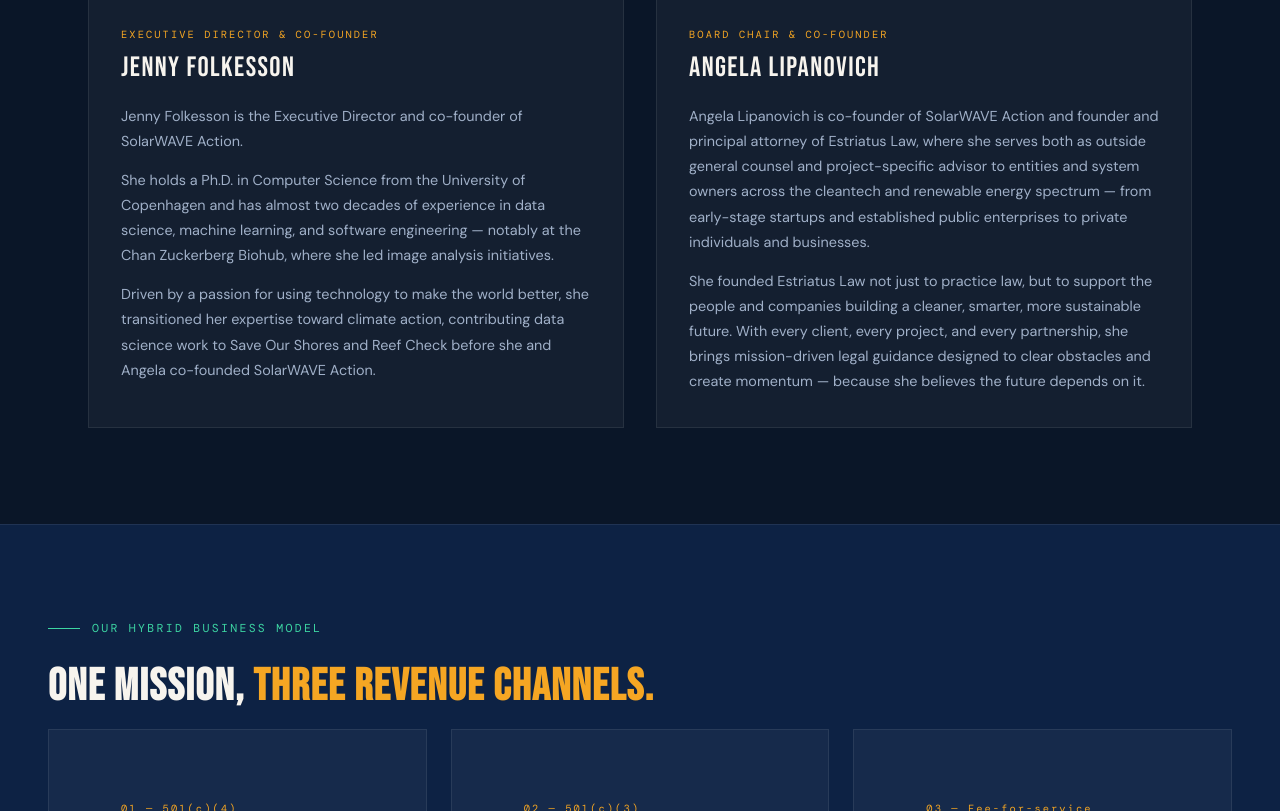
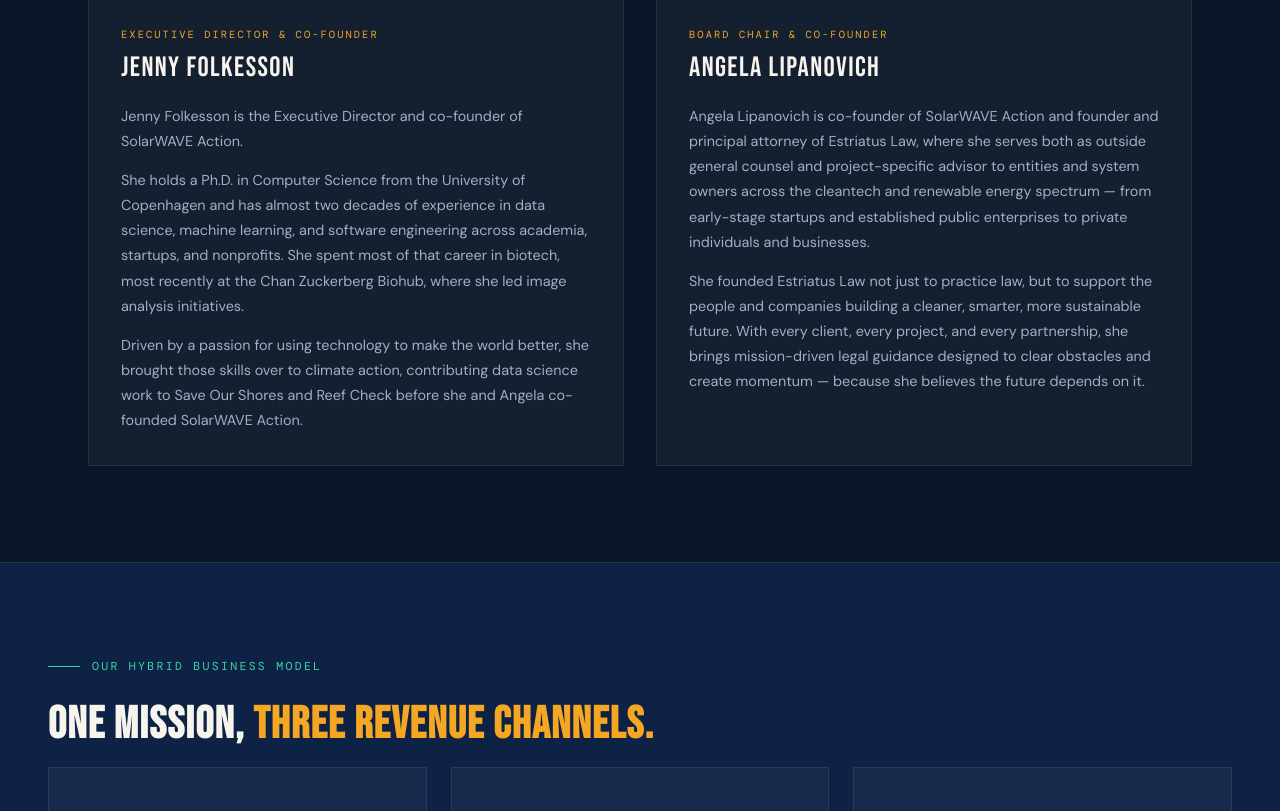
Before and after one commit to SolarWAVE-Action/solarwave-website, a Jekyll site: the page built from about/about.html, in a window 1280 px wide and 900 px high, scrolled down 2068 px, cut to the strip 89-900 px from the top of the window. Built offline with Jekyll 4.4.1, drawn with Linux system fonts in a browser that asks for light colours.

Commit message:
updated bios

```diff
--- a/about/about.html
+++ b/about/about.html
@@ -510,12 +510,12 @@
               of SolarWAVE Action.</p>
             <p class="founder-bio">She holds a Ph.D. in Computer Science from the University
               of Copenhagen and has almost two decades of experience in data science, machine
-              learning, and software engineering — notably at the Chan Zuckerberg Biohub,
-              where she led image analysis initiatives.</p>
-            <p class="founder-bio">Driven by a passion for using technology to make the world
-              better, she transitioned her expertise toward climate action, contributing
-              data science work to Save Our Shores and Reef Check before she and Angela
-              co-founded SolarWAVE Action.</p>
+              learning, and software engineering across academia, startups, and nonprofits.
+              She spent most of that career in biotech, most recently at the Chan Zuckerberg
+              Biohub, where she led image analysis initiatives.</p>
+            <p class="founder-bio">Driven by a passion for using technology to make the world better,
+              she brought those skills over to climate action, contributing data science work to
+              Save Our Shores and Reef Check before she and Angela co-founded SolarWAVE Action.</p>
           </div>
         </div>
 
@@ -557,13 +557,13 @@
           <div class="board-body">
             <div class="board-role">Chair</div>
             <div class="board-name">Angela Lipanovich</div>
-            <p class="founder-bio">Angela Lipanovich is co-founder of SolarWAVE Action and
+            <p class="board-bio">Angela Lipanovich is co-founder of SolarWAVE Action and
               founder and principal attorney of Estriatus Law, where she serves both as
               outside general counsel and project-specific advisor to entities and system
               owners across the cleantech and renewable energy spectrum — from early-stage
               startups and established public enterprises to private individuals and
               businesses.</p>
-            <p class="founder-bio">She founded Estriatus Law not just to practice law, but to
+            <p class="board-bio">She founded Estriatus Law not just to practice law, but to
               support the people and companies building a cleaner, smarter, more sustainable
               future. With every client, every project, and every partnership, she brings
               mission-driven legal guidance designed to clear obstacles and create momentum —
@@ -614,16 +614,16 @@
           <div class="board-body">
             <div class="board-role">Secretary</div>
             <div class="board-name">Jenny Folkesson</div>
-            <p class="founder-bio">Jenny Folkesson is the Executive Director and co-founder
+            <p class="board-bio">Jenny Folkesson is the Executive Director and co-founder
               of SolarWAVE Action.</p>
-            <p class="founder-bio">She holds a Ph.D. in Computer Science from the University
+            <p class="board-bio">She holds a Ph.D. in Computer Science from the University
               of Copenhagen and has almost two decades of experience in data science, machine
-              learning, and software engineering — notably at the Chan Zuckerberg Biohub,
-              where she led image analysis initiatives.</p>
-            <p class="founder-bio">Driven by a passion for using technology to make the world
-              better, she transitioned her expertise toward climate action, contributing
-              data science work to Save Our Shores and Reef Check before she and Angela
-              co-founded SolarWAVE Action.</p>
+              learning, and software engineering across academia, startups, and nonprofits.
+              She spent most of that career in biotech, most recently at the Chan Zuckerberg
+              Biohub, where she led image analysis initiatives.</p>
+            <p class="board-bio">Driven by a passion for using technology to make the world better,
+              she brought those skills over to climate action, contributing data science work to
+              Save Our Shores and Reef Check before she and Angela co-founded SolarWAVE Action.</p>
           </div>
         </div>
 
@@ -743,7 +743,7 @@
           <div class="board-body">
             <div class="board-role">Advisor</div>
             <div class="board-name">Dean Florez</div>
-            <p class="board-bio">Dean Florez (Retired California Senator) and currently
+            <p class="board-bio">Dean Florez is a retired California Senator and currently
               the founder and CEO of Balance Public Relations, a full service strategic
               consulting firm that supports private and public clients where innovation
               and regulation intersect.</p>
```
Also changed, not shown: other parts of about/about.html (+2 -2 lines).
